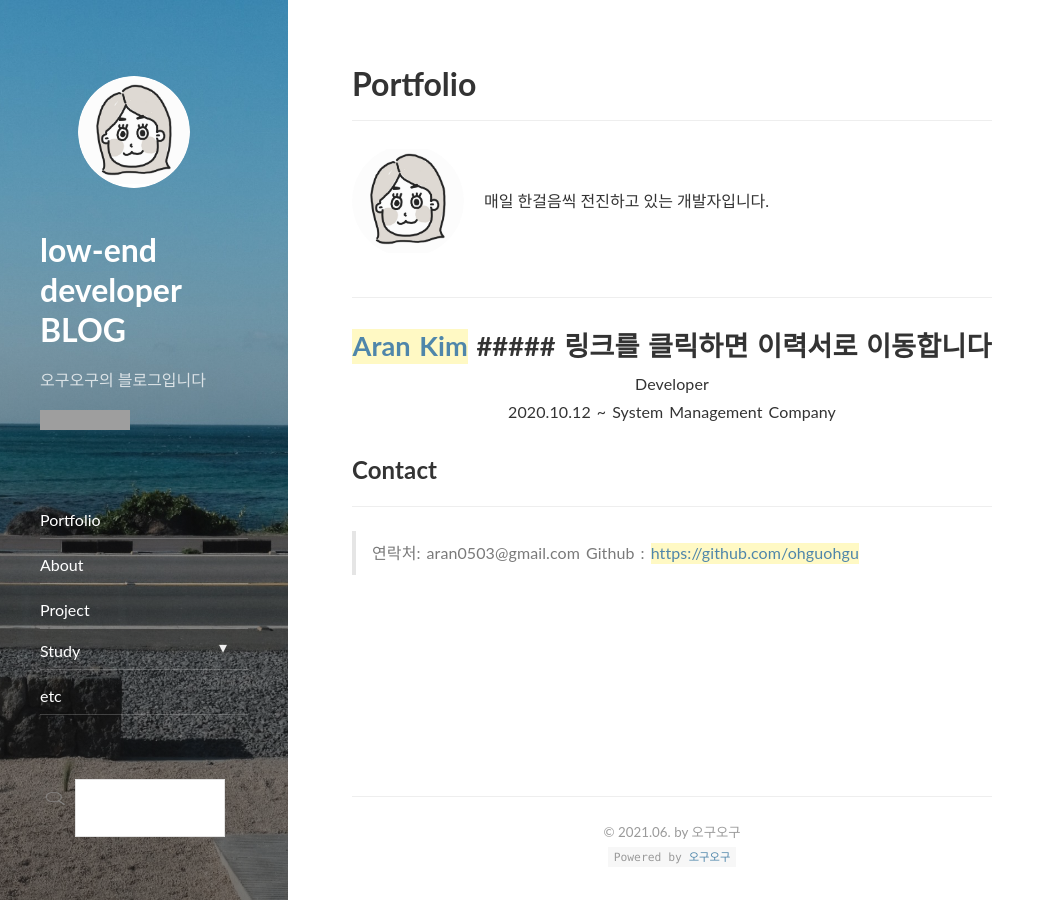
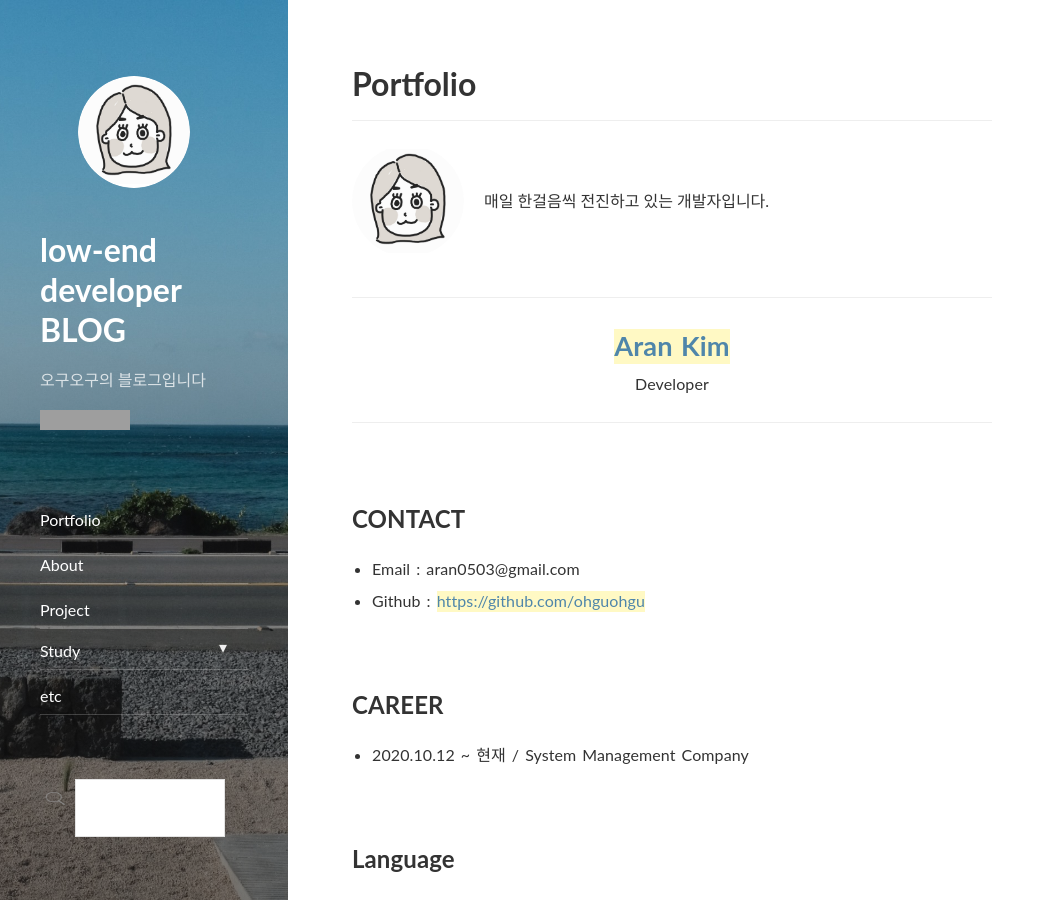
Before and after one commit to ohguohgu/ohguohgu.github.io, a Jekyll site: the page built from portfolio.md, in a window 1280 px wide and 900 px high. Shown: the whole window, without its empty margins (0-1055 px from the left). Built offline with Jekyll 4.4.1, drawn with Linux system fonts in a browser that asks for light colours; nearby versions of some CDN libraries; some of the changed text lies outside the part shown; grey boxes are pictures that could not be loaded.

Commit message:
20220816_profile 수정 최종

```diff
--- a/portfolio.md
+++ b/portfolio.md
@@ -11,15 +11,33 @@ order: 1
 "font-size:170%;
 font-weight:bold">
 <a href="https://www.notion.so/8e477827a07e4838a67da3b74ffd9420">Aran Kim</a>
-##### 링크를 클릭하면 이력서로 이동합니다
 </span>
 </center>
-
 <center>Developer</center>
 
-<center>2020.10.12 ~ System Management Company </center>
+---
+<br>
 
-## Contact
----
-> 연락처: aran0503@gmail.com
-> Github : <a href="https://github.com/ohguohgu">https://github.com/ohguohgu</a>
+## <b>CONTACT</b>
+* Email : aran0503@gmail.com
+* Github : <a href="https://github.com/ohguohgu">https://github.com/ohguohgu</a>
+
+<br>
+
+## <b>CAREER</b>
+* 2020.10.12 ~ 현재 / System Management Company
+
+<br>
+
+## <b>Language</b>
+* <b>PHP / Laravel </b>
+* <b>Java / Spring </b>
+* <b>Javascript </b>
+
+<br>
+
+## <b>CERTIFICATE</b>
+* <b>SQLD </b>
+* <b>리눅스마스터 2급</b>
+* <b>정보처리기사 필기</b>
+* <b>정보처리기사 실기</b>
```
